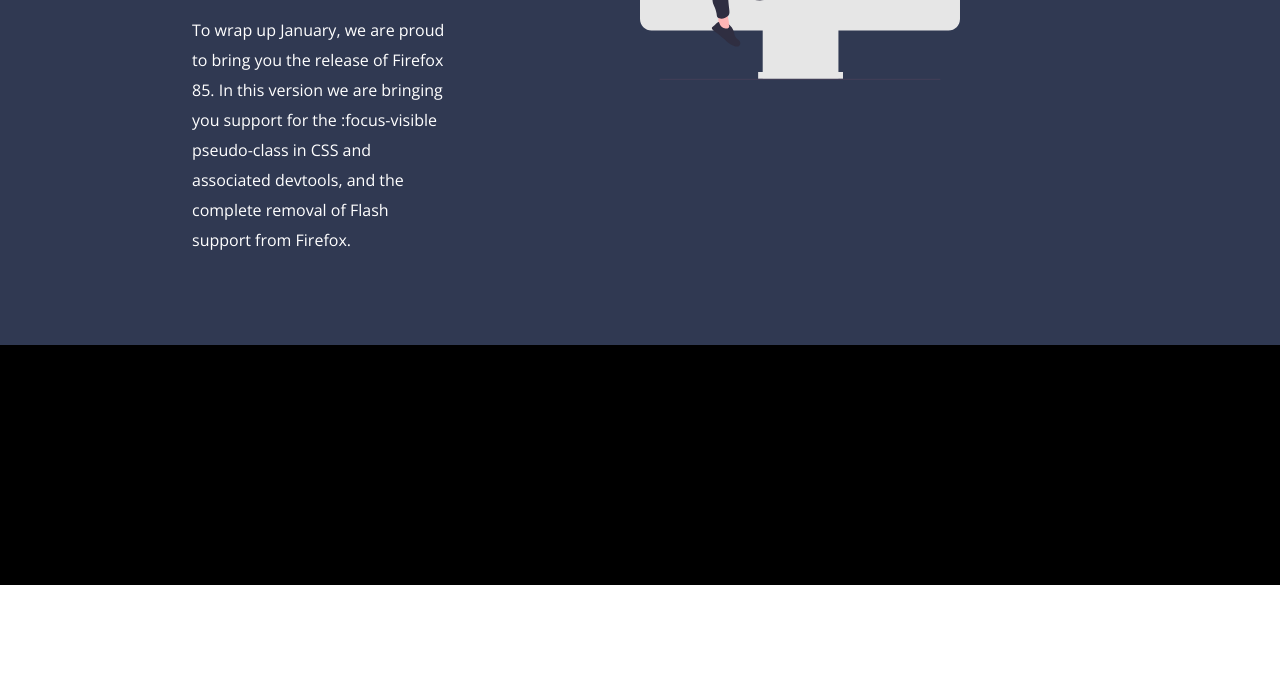
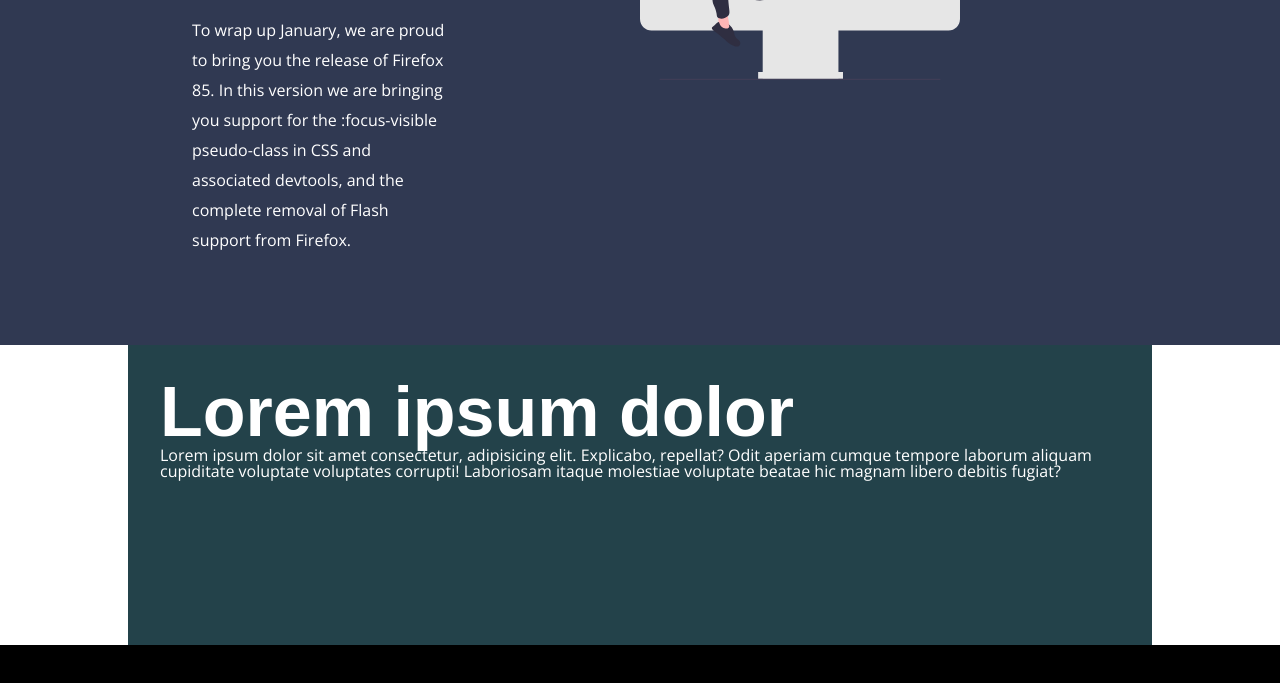
Before and after one commit to tarx-dev/landind-page-ota, a plain HTML site: page index.html in a window 1280 px wide. Shown: the part 455-1138 px from the top of the page. Before the commit the page ends 1040 px from the top, so only its background shows below. Drawn offline with nearby package versions, Linux system fonts and the light colour scheme.

Commit message:
create div test
create div test

```diff
--- a/assets/css/style.css
+++ b/assets/css/style.css
@@ -4,6 +4,9 @@
   --gap: 3rem;
 }
 
+* {
+  box-sizing: border-box;
+}
 html {
   font-size: 62.5%;
 }
@@ -34,3 +37,14 @@ h2 {
 h3 {
   font-size: 4rem;
 }
+
+.container {
+  background-color: #23424a;
+  color: white;
+
+  width: 80%;
+  margin: 0 auto;
+
+  padding: 2em;
+  height: 300px;
+}
--- a/index.html
+++ b/index.html
@@ -50,6 +50,16 @@
       </div>
     </section>
 
+    <div class="container">
+      <h1>Lorem ipsum dolor</h1>
+      <p>
+        Lorem ipsum dolor sit amet consectetur, adipisicing elit. Explicabo,
+        repellat? Odit aperiam cumque tempore laborum aliquam cupiditate
+        voluptate voluptates corrupti! Laboriosam itaque molestiae voluptate
+        beatae hic magnam libero debitis fugiat?
+      </p>
+    </div>
+
     <!--
     <section class="main-section-top3" id="two">
       <h2>Testes HTML5 e CSS3</h2>
```
